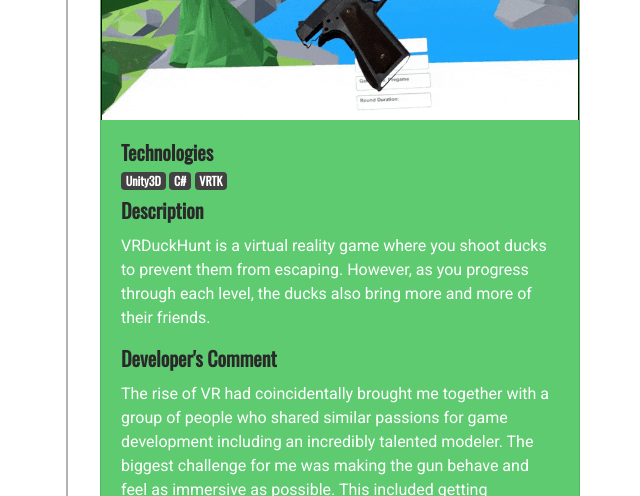
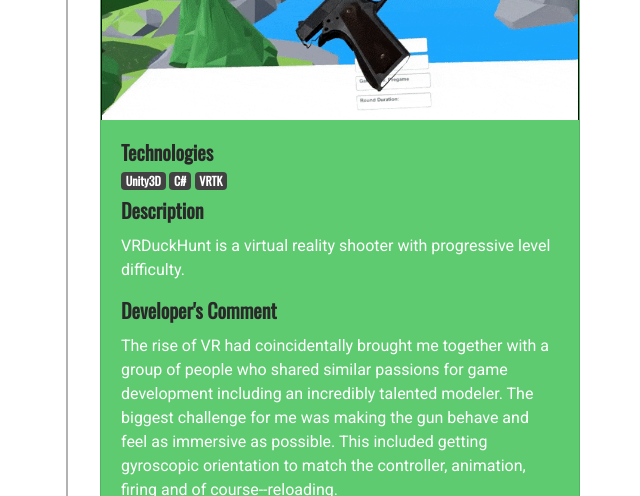
Before and after one commit to ngowt/ngowt.github.io, a website: page sketchpad.html in a window 1280 px wide. Shown: the part 11200-11696 px from the top of the page, without its empty margins (319-959 px from the left). Drawn offline with nearby package versions, Linux system fonts and the light colour scheme.

Commit message:
change VRDuckHunt description

```diff
--- a/sketchpad.html
+++ b/sketchpad.html
@@ -609,10 +609,8 @@
                 </h6>
                 <h5 class="card-title">Description</h5>
                 <p class="card-text">
-                  VRDuckHunt is a virtual reality game where you shoot ducks to
-                  prevent them from escaping. However, as you progress through
-                  each level, the ducks also bring more and more of their
-                  friends.
+                  VRDuckHunt is a virtual reality shooter with progressive level
+                  difficulty.
                 </p>
                 <h5 class="card-title">Developer's Comment</h5>
                 <p class="card-text">
```
